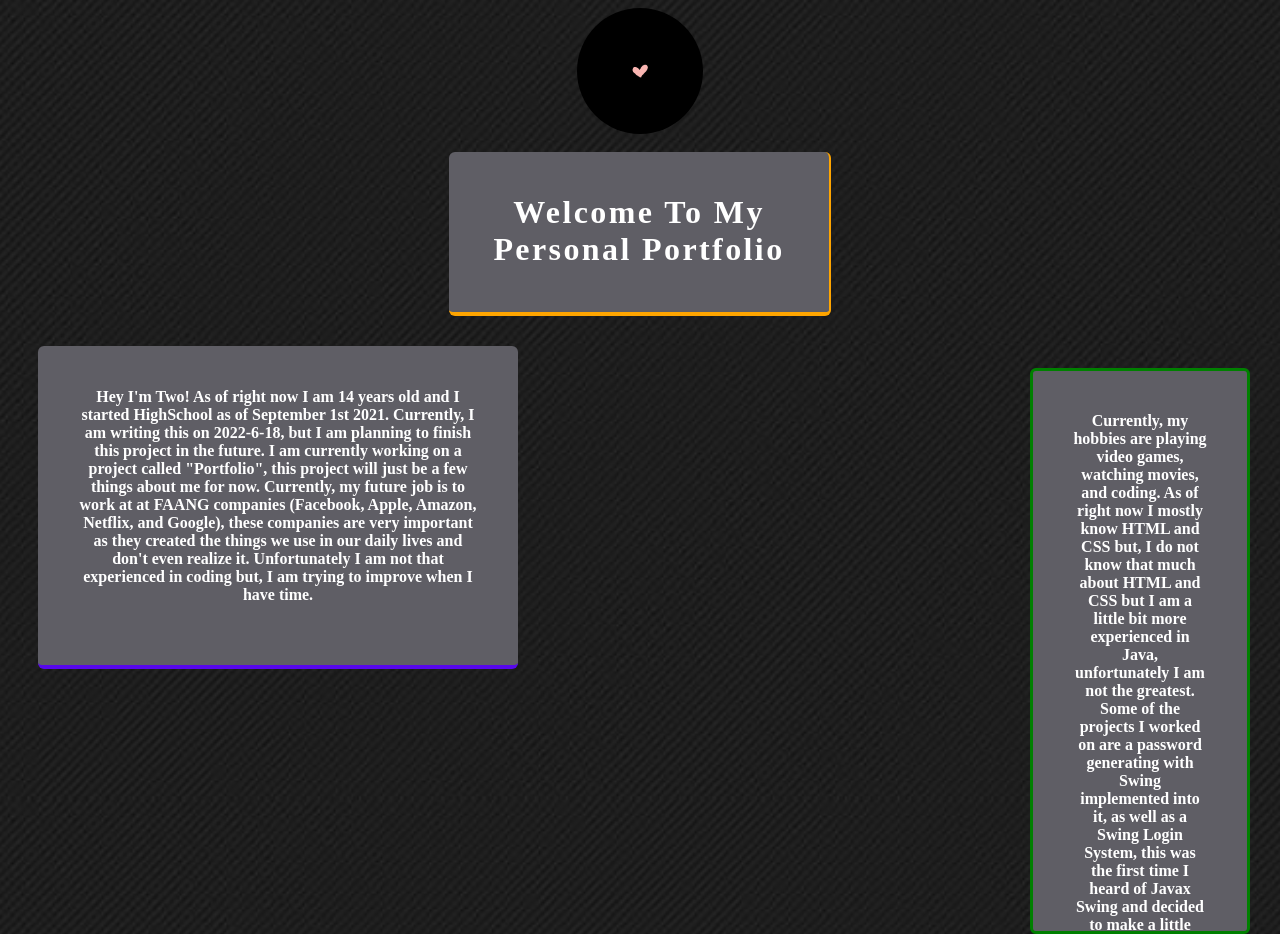
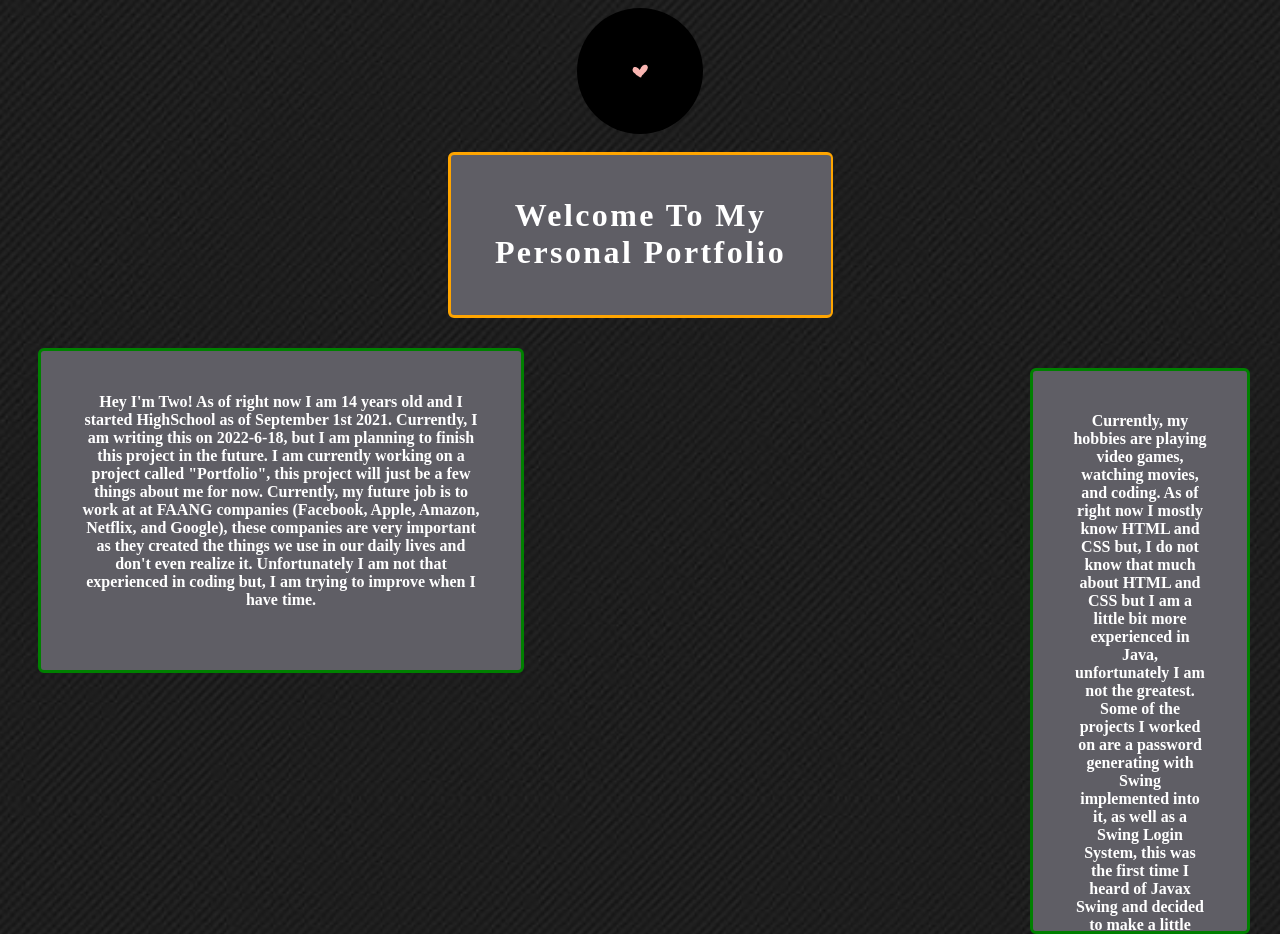
Before and after one commit to LarryTheFatCat/Portfolio-OLD, a plain HTML site: page index.html in a window 1280 px wide. Shown: the top 934 px of the page. Drawn offline with Linux system fonts and the light colour scheme.

```diff
--- a/style.css
+++ b/style.css
@@ -26,6 +26,7 @@
   max-height: 100px;
   max-width: 300px;
   margin: 0 auto;
+  border: 3px solid green;
 }
 
 .typewriter {
@@ -54,6 +55,7 @@
   max-height: 500px;
   max-width: 400px;
   text-align: center;
+  border: 3px solid green;
 }
 
 .three {
```
